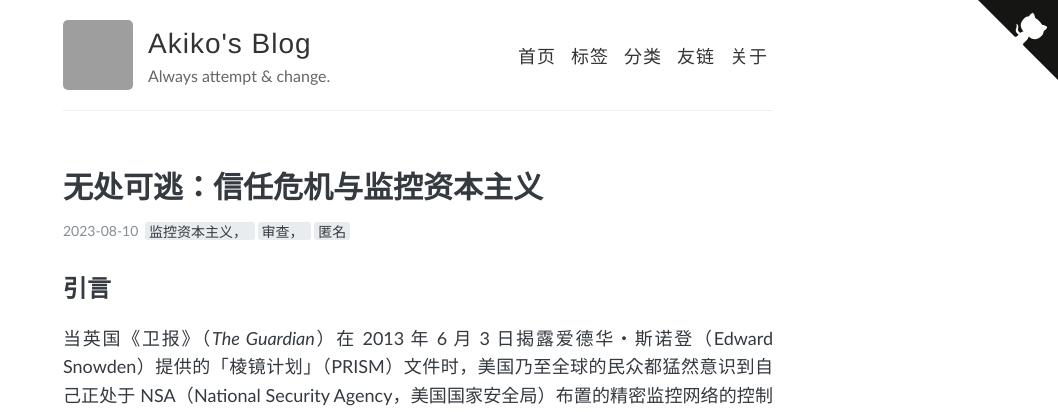
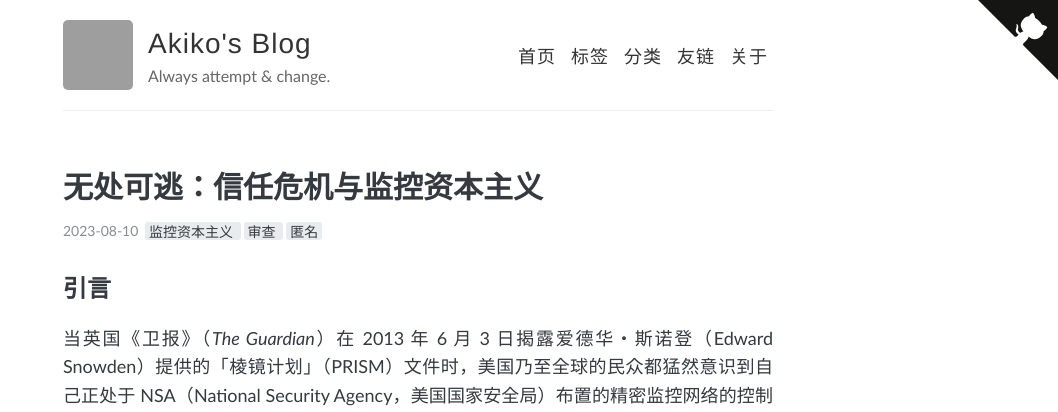
Before and after one commit to akiko-blog/akiko-blog.github.io, a Jekyll site: the page built from _posts/2023-08-10-surv-capt.md, in a window 1280 px wide and 900 px high, cut to the strip 0-412 px from the top of the window. Shown: the whole strip, without its empty margins (222-1280 px from the left). Built offline with Jekyll 4.4.1, drawn with Linux system fonts in a browser that asks for light colours; grey boxes are pictures that could not be loaded.

```diff
--- a/_posts/2023-08-10-surv-capt.md
+++ b/_posts/2023-08-10-surv-capt.md
@@ -4,7 +4,7 @@ layout: post
 title: 无处可逃：信任危机与监控资本主义
 date: 2023-08-10
 categories: Anti-censorship, Cybersecurity
-tags: 监控资本主义, 审查, 匿名
+tags: 监控资本主义 审查 匿名
 description: 「老大哥正在看着你。」
 
 ---
```
